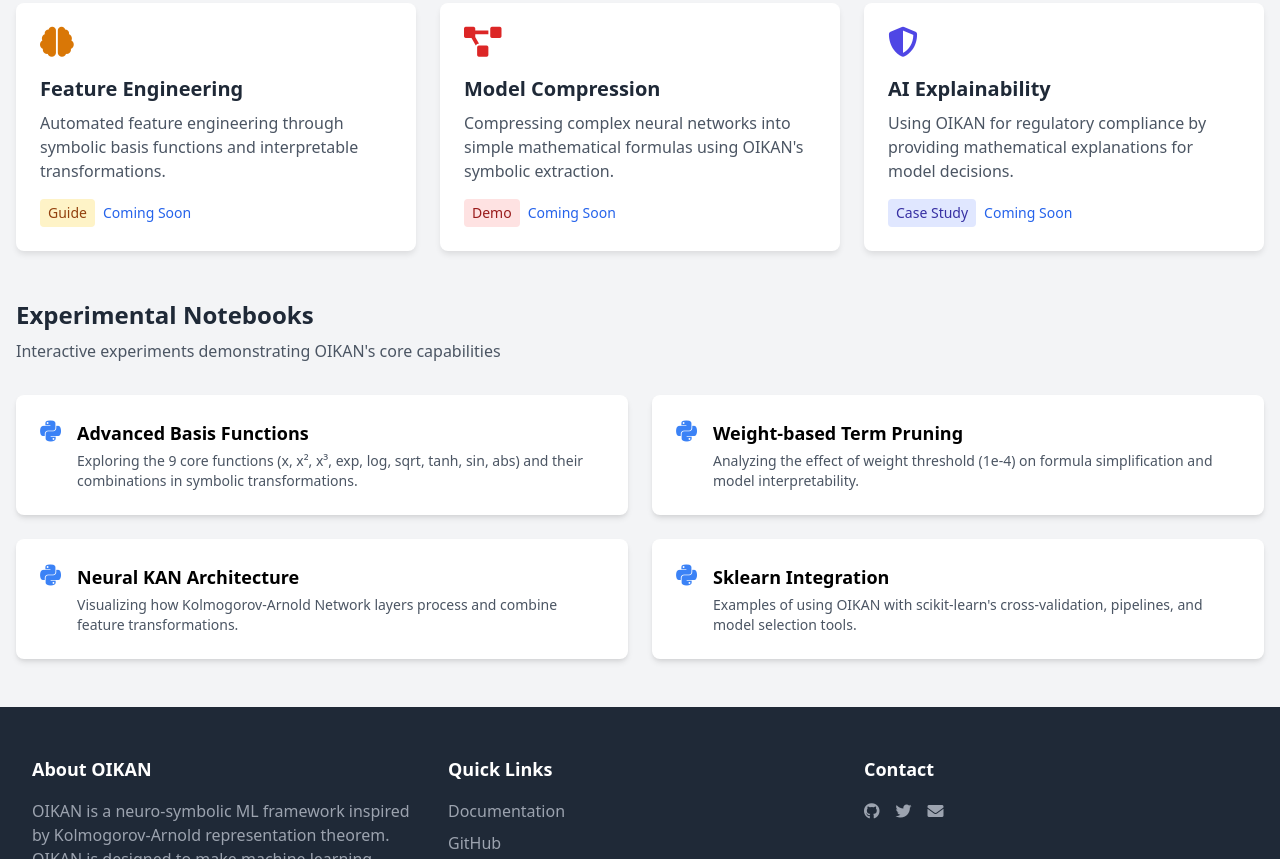
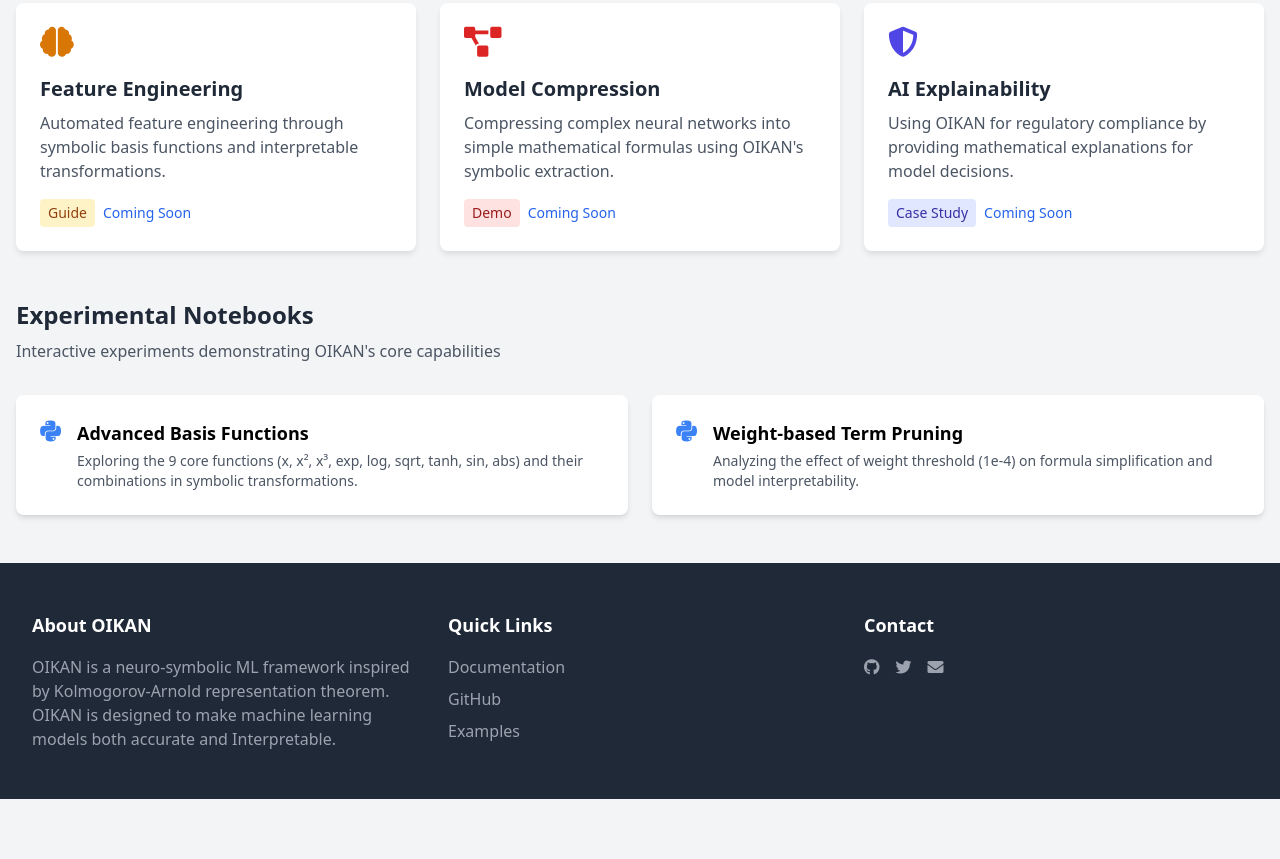
Before and after one commit to silvermete0r/oikan, a plain HTML site: page docs/projects.html in a window 1280 px wide. Shown: the part 1085-1944 px from the top of the page. After the commit the page ends 1884 px from the top, so only its background shows below. Drawn offline with nearby package versions, Linux system fonts and the light colour scheme.

Commit message:
upd-web-docs

```diff
--- a/docs/projects.html
+++ b/docs/projects.html
@@ -55,6 +55,9 @@
                     </a>
                     <a href="https://www.kaggle.com/code/armanzhalgasbayev/oikan-v0-0-3-get-started-template-notebook" target="_blank">
                         <img src="https://kaggle.com/static/images/open-in-kaggle.svg" alt="Open In Kaggle">
+                    </a>
+                    <a href="https://github.com/silvermete0r/awesome-oikan">
+                        <img src="https://img.shields.io/badge/oikan-violet?style=flat&label=awesome" alt="Static Badge">
                     </a>
                 </div>
             </div>
@@ -182,34 +185,6 @@
                         </div>
                     </div>
                 </a>
-
-                <a href="#" class="block bg-white rounded-lg shadow-md hover:shadow-lg transition-shadow p-6">
-                    <div class="flex items-start">
-                        <div class="flex-shrink-0 mr-4">
-                            <i class="fab fa-python text-blue-500 text-2xl"></i>
-                        </div>
-                        <div>
-                            <h3 class="font-semibold text-lg mb-1">Neural KAN Architecture</h3>
-                            <p class="text-gray-600 text-sm">
-                                Visualizing how Kolmogorov-Arnold Network layers process and combine feature transformations.
-                            </p>
-                        </div>
-                    </div>
-                </a>
-
-                <a href="#" class="block bg-white rounded-lg shadow-md hover:shadow-lg transition-shadow p-6">
-                    <div class="flex items-start">
-                        <div class="flex-shrink-0 mr-4">
-                            <i class="fab fa-python text-blue-500 text-2xl"></i>
-                        </div>
-                        <div>
-                            <h3 class="font-semibold text-lg mb-1">Sklearn Integration</h3>
-                            <p class="text-gray-600 text-sm">
-                                Examples of using OIKAN with scikit-learn's cross-validation, pipelines, and model selection tools.
-                            </p>
-                        </div>
-                    </div>
-                </a>
             </div>
         </div>
     </section>
```
Also changed, not shown: docs/index.html (+4 -2 lines).
